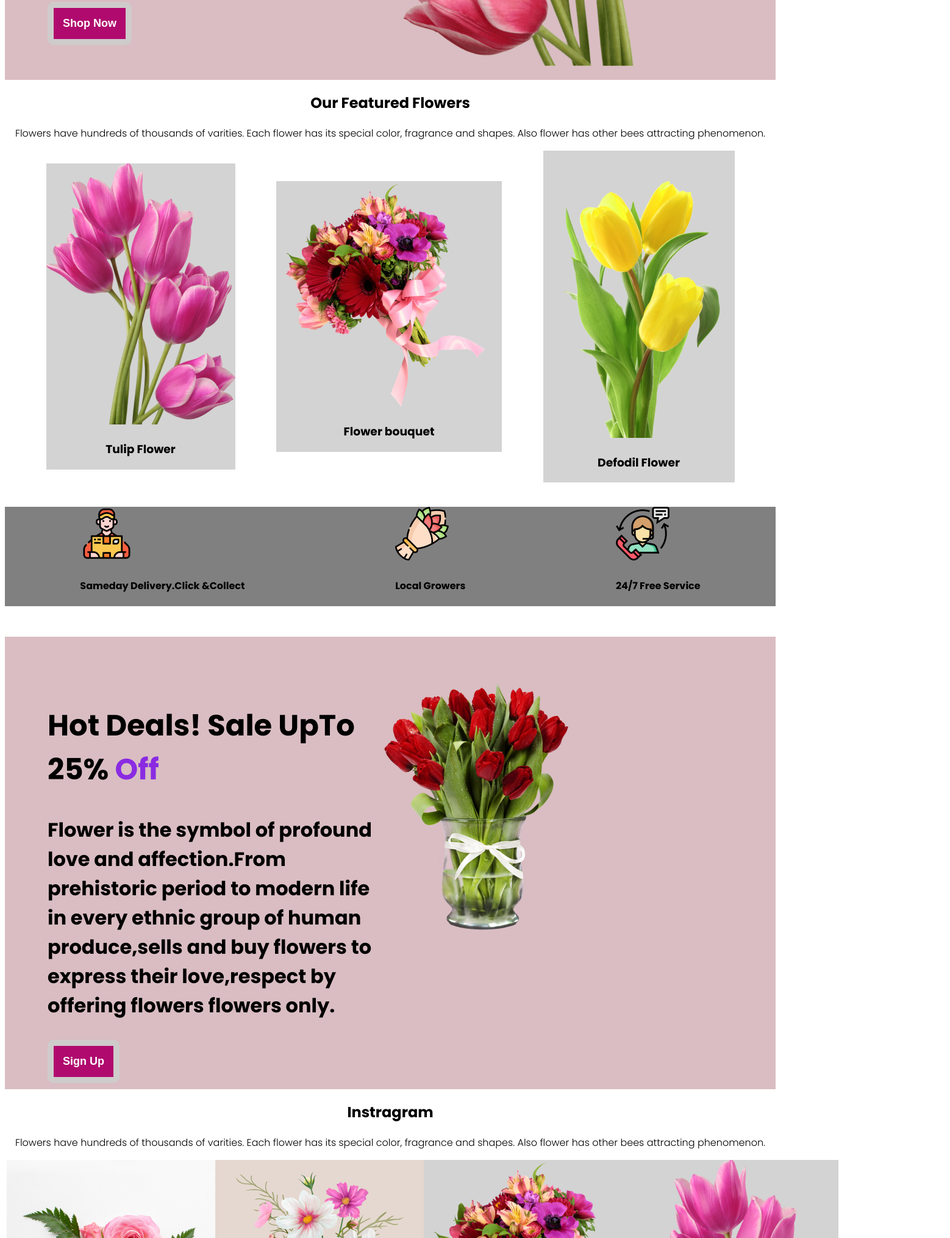
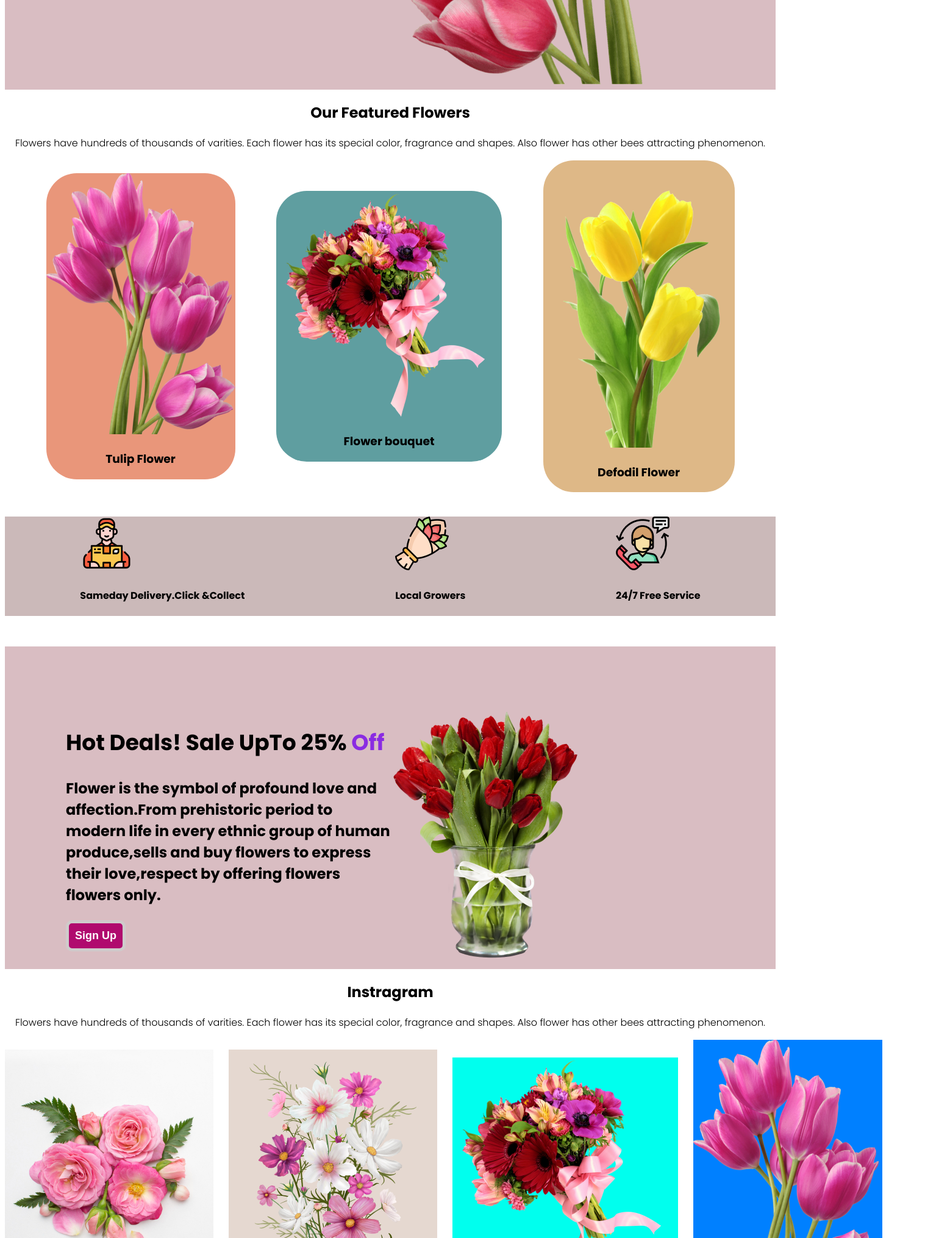
Before and after one commit to ahammedkarim/assignment-one-flowershop-repo, a plain HTML site: page index.html in a window 1280 px wide. Shown: the part 770-2800 px from the top of the page at 61% size, 1558 px wide, since content can reach past the window. Drawn offline with Linux system fonts and the light colour scheme; a web font is replaced by a local one.

Commit message:
final commit

```diff
--- a/index.html
+++ b/index.html
@@ -5,6 +5,7 @@
     <meta charset="UTF-8">
     <meta name="viewport" content="width=device-width, initial-scale=1.0">
     <title>Welcome to my flowershop</title>
+    <!-- Google fonts link -->
     <link rel="preconnect" href="https://fonts.googleapis.com">
     <link rel="preconnect" href="https://fonts.gstatic.com" crossorigin>
     <link
@@ -27,7 +28,8 @@
                             group of human produce,sells and buy flowers to express their love,respect by offering
                             flowers
                             flowers only.</small></p>
-                    <button><a class="shop" target="_blank">Shop Now</a></button>
+                    <button>Shop Now</button>
+
                 </div>
                 <div class="half-width"><img src="Flower Asset/pngwing 10.png" alt=""></div>
             </section>
@@ -38,14 +40,15 @@
                         shapes. Also flower has other bees attracting phenomenon.</p>
                 </div>
                 <div class="flower-feature">
-                    <div class="display"><img src="Flower Asset/pngwing 6.png" alt="">
+                    <div id="sec-2-img1"><img src="Flower Asset/pngwing 6.png" alt="">
                         <h3>Tulip Flower</h3>
                     </div>
-                    <div class="display"><img src="Flower Asset/pngwing 5.png" alt="">
+                    <div id="sec-2-img2"><img src="Flower Asset/pngwing 5.png" alt="">
                         <h3> Flower bouquet</h3>
                     </div>
-                    <div class="display"><img src="Flower Asset/pngwing 7.png" alt="">
+                    <div id="sec-2-img3"><img src="Flower Asset/pngwing 7.png" alt="">
                         <h3>Defodil Flower</h3>
+                    </div>
                 </div>
 
                 </div>
@@ -70,7 +73,7 @@
                         every ethnic
                         group of human produce,sells and buy flowers to express their love,respect by offering flowers
                         flowers only.</p>
-                    <button><a class="shop" target="_blank">Sign Up</a></button>
+                    <button>Sign Up</button>
                 </div>
                 <div class="half-width"><img src="Flower Asset/pngwing 8.png" alt=""></div>
             </section>
@@ -82,20 +85,21 @@
                         shapes. Also flower has other bees attracting phenomenon.</p>
                 </div>
                 <div class="flower-feature2">
-                    <div class="display"><img src="Flower Asset/Flower 01.png" alt="">
-                        <h3>Tulip Flower</h3>
+                    <div id="png-1"><img src="Flower Asset/Flower 01.png" alt="">
+
                     </div>
-                    <div class="display"><img src="Flower Asset/Rectangle 4.png" alt="">
-                        <h3> Flower bouquet</h3>
+                    <div id="png-2"><img src="Flower Asset/Rectangle 4.png" alt="">
+
                     </div>
-                    <div class="display"><img src="Flower Asset/pngwing 5.png" alt="">
-                        <h3>Defodil Flower</h3>
+                    <div id="png-3"><img src="Flower Asset/pngwing 5.png" alt="">
+
                     </div>
-                    <div class="display"><img src="Flower Asset/pngwing 6.png" alt="">
-                        <h3>Defodil Flower</h3>
+                    <div id="png-4"><img src="Flower Asset/pngwing 6.png" alt="">
+
                     </div>
                 </div>
             </section>
+            <section>
                 <div class="image-container">
                     <img src="Flower Asset/Rectangle 9.png" alt="Image">
                     <div class="image-button">
@@ -104,13 +108,8 @@
                         <input type="email" placeholder="Enter your email here...."> <button><a class="shop"
                                 target="_blank">Subscribe</a></button>
                     </div>
-
-
-
-
                 </div>
-
-
+            </section>
             </div>
             </section>
         </main>
--- a/styles/style.css
+++ b/styles/style.css
@@ -6,12 +6,12 @@ body {
 .section-1 {
     display: flex;
     background-color: rgb(217, 189, 194);
-    background-image: cover;
+    /* background-image: cover; */
     margin-top: 0;
     margin-left: 0;
-    font-size: 2em;
+    font-size: 1.5em;
     font-weight: 700;
-    padding: 70px 100px 10px 70px;
+    padding: 100px 100px 0px 100px;
 
 
 
@@ -24,17 +24,17 @@ body {
 }
 
 button {
-    border: 10px solid rgb(207, 203, 203);
+    border: 5px solid rgb(207, 203, 203);
     background-color: rgb(176, 10, 110);
     border-radius: 10px;
-    padding: 15px;
+    padding: 10px;
     font-weight: 700;
     color: white;
     font-size: large;
 }
 
 .section-2,
-.section-6,
+
 footer h1 {
     text-align: center;
 }
@@ -43,10 +43,23 @@ footer h1 {
     margin-bottom: 40px;
 }
 
-.display {
-    background: url(<path-to-image>), lightgray 50% / cover no-repeat;
+#sec-2-img1 {
+    background-color: darksalmon;
+    border-radius: 50px;
 
 
+}
+
+#sec-2-img2 {
+    background-color: cadetblue;
+    border-radius: 50px;
+
+
+}
+
+#sec-2-img3 {
+    border-radius: 50px;
+    background-color: burlywood;
 }
 
 
@@ -60,17 +73,40 @@ footer h1 {
 
 .flower-feature2 {
     display: flex;
-    justify-content: space-between;
-    margin-left: 3px;
-    margin-right: 3px;
-    margin-bottom: 100px;
+    justify-content: space-evenly;
+    align-items: center;
+    flex-shrink: initial;
+
+    column-gap: 25px;
+
+
+
+}
+
+#png-1 {
+    background-color: chartreuse;
+
+}
+
+#png-2 {
+    background-color: rgb(198, 224, 172);
+
+}
+
+#png-3 {
+    background-color: rgb(0, 255, 238);
+
+}
+
+#png-4 {
+    background-color: rgb(0, 128, 255);
 
 }
 
 .section-3 {
     display: flex;
     justify-content: space-around;
-    background-color: gray;
+    background-color: rgb(203, 185, 185);
     margin-bottom: 50px;
 
 }
@@ -81,27 +117,26 @@ footer h1 {
 }
 
 span {
-    color: pink;
+    color: rgb(227, 109, 129);
 }
 
 footer {
     background-color: black;
     color: white;
-    padding: 100px;
+    padding: 50px;
 }
 
 .footer-text {
     text-align: center;
 }
 
-.section-6 {
-    margin-bottom: 20px;
-    display: block;
-}
+
 
 .image-container {
     position: relative;
     display: inline-block;
+    margin-left: 30px;
+    padding: 40px;
 }
 
 .image-button {
```
Lines whose indentation alone changed are shown as unchanged.
